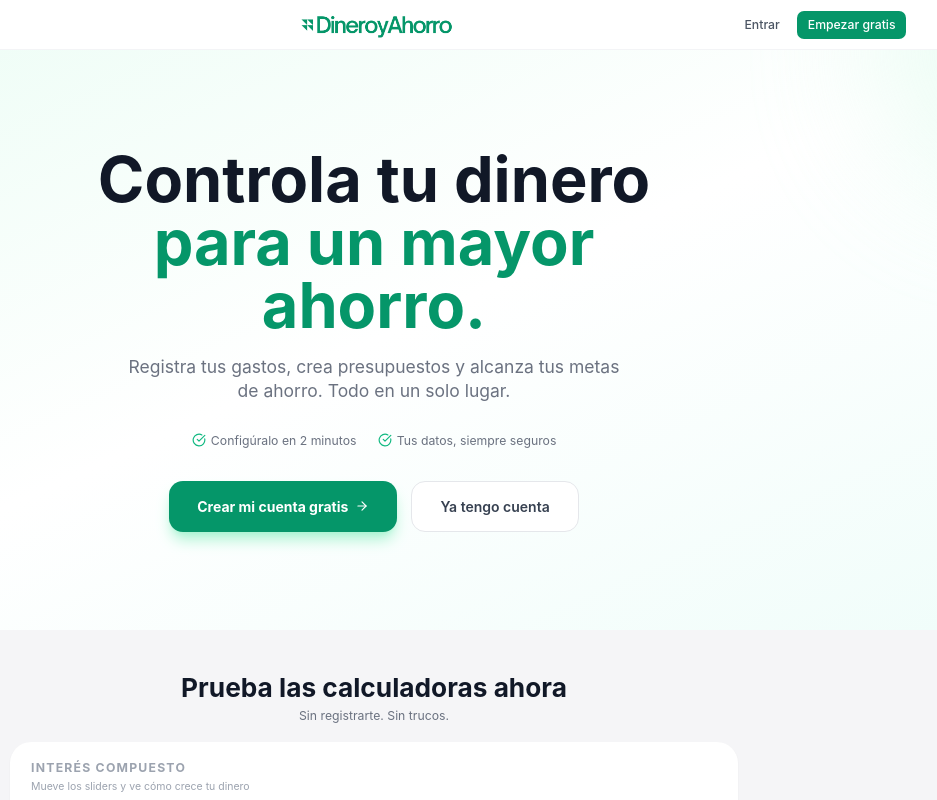
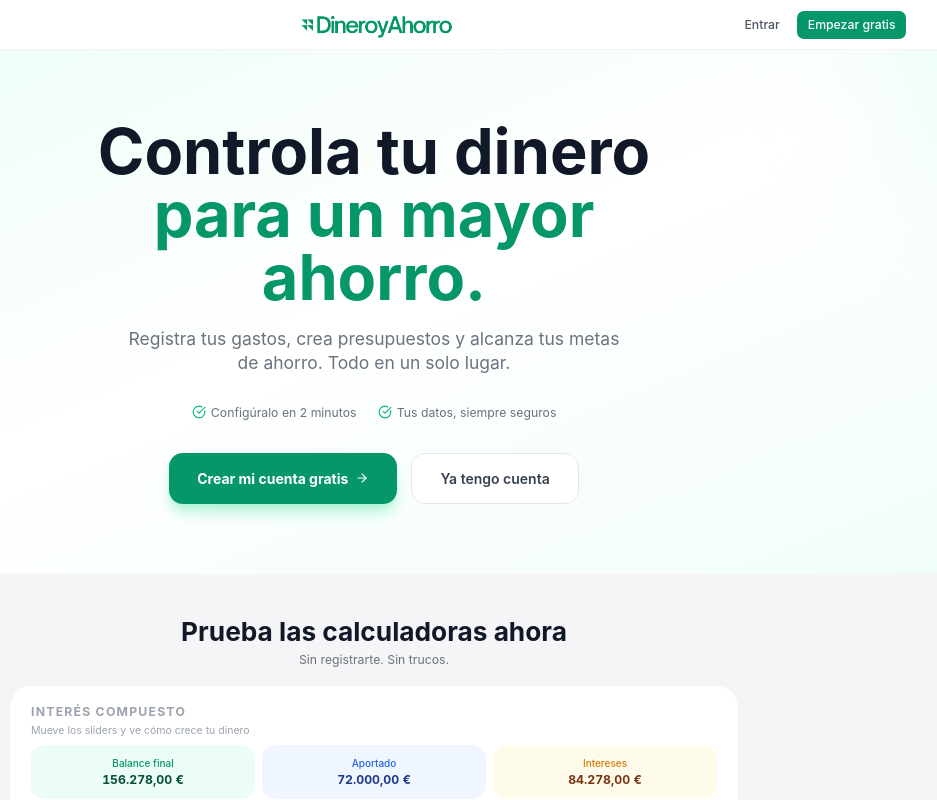
Before and after one commit to josemartoscv-pixel/quantix, a Next.js app: page / in a window 1280 px wide. Shown: the top 800 px of the page, without its empty margins (266-1203 px from the left). Built offline with nearby package versions, Linux system fonts and the light colour scheme; no server answers.

Commit message:
Reduce hero section padding

```diff
--- a/src/app/page.tsx
+++ b/src/app/page.tsx
@@ -79,7 +79,7 @@ export default async function LandingPage() {
       </nav>
 
       {/* Hero */}
-      <section className="relative overflow-hidden bg-gradient-to-br from-emerald-50 via-white to-teal-50 py-14 sm:py-28">
+      <section className="relative overflow-hidden bg-gradient-to-br from-emerald-50 via-white to-teal-50 py-10 sm:py-20">
         <div className="absolute inset-0 overflow-hidden pointer-events-none">
           <div className="absolute -top-40 -right-40 w-80 h-80 bg-emerald-100 rounded-full opacity-40 blur-3xl" />
           <div className="absolute -bottom-40 -left-40 w-80 h-80 bg-teal-100 rounded-full opacity-40 blur-3xl" />
```
